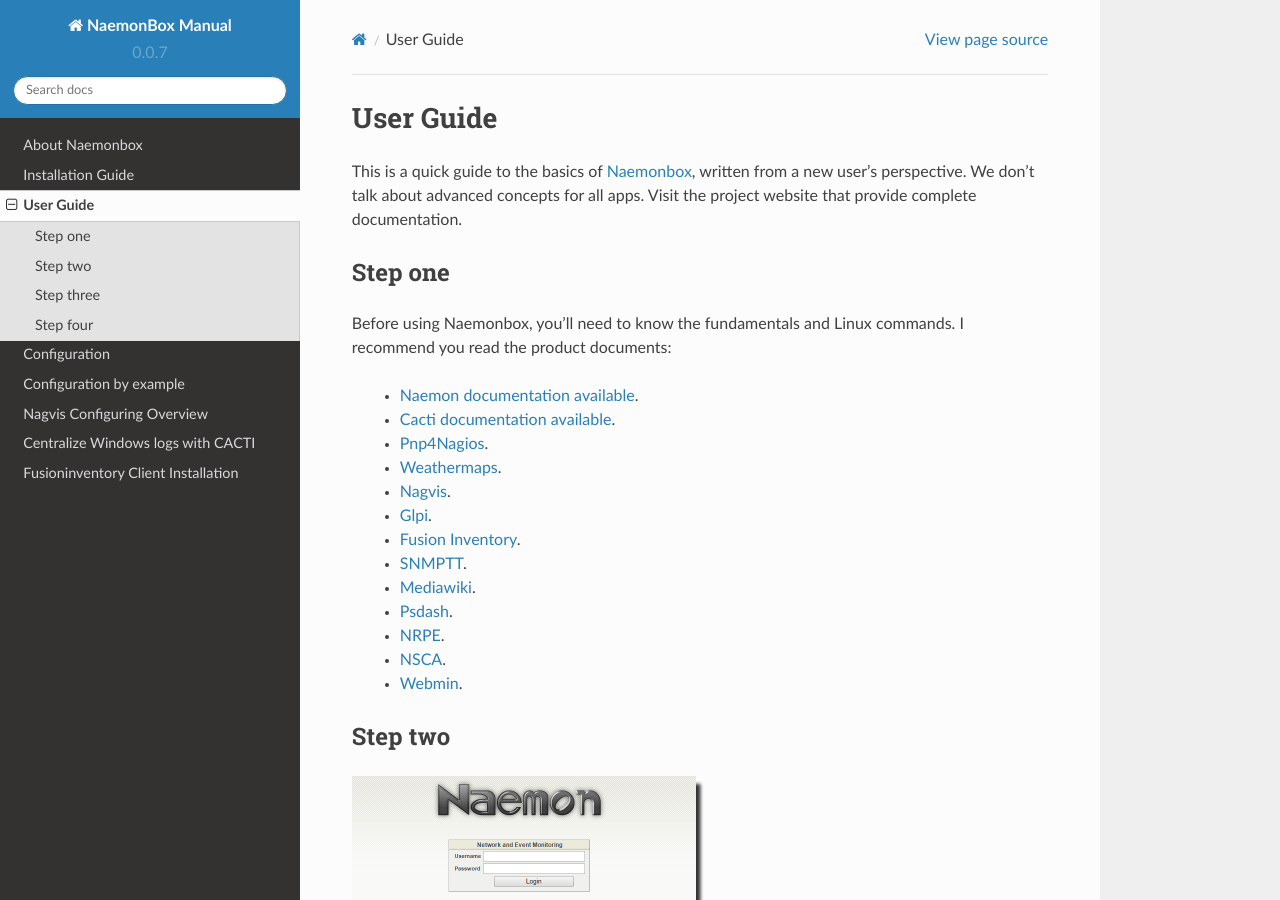
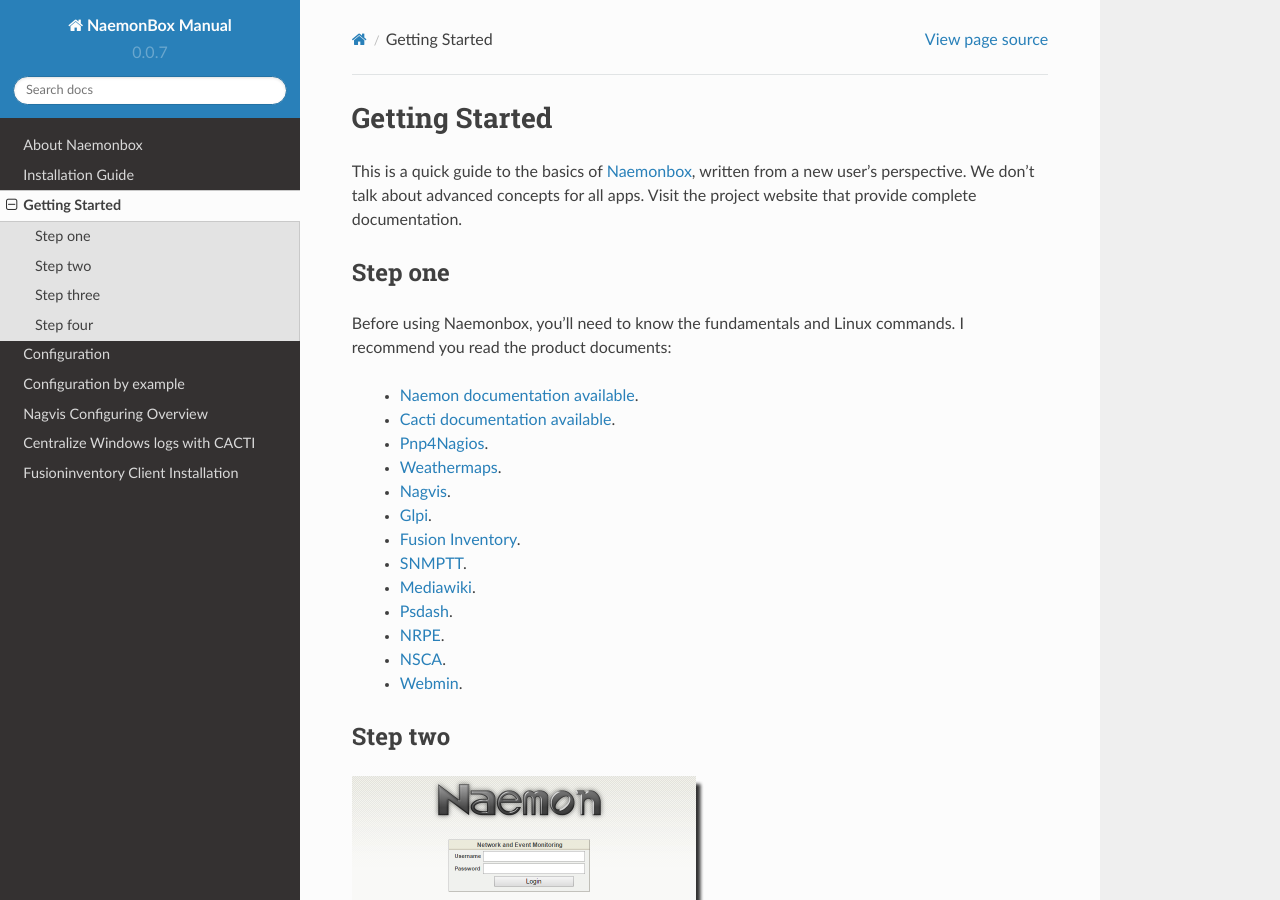
Before and after one commit to mgadi/naemonbox, a Sphinx documentation site: the page built from docs/source/03_user_guide/index.rst, in a window 1280 px wide and 900 px high. Built offline with Sphinx 7.4.7 and the Read the Docs theme 2.0.0, drawn with Linux system fonts in a browser that asks for light colours; pages that are not in the unit, such as notebooks, are missing from menus.

Commit message:
Update index.rst

```diff
--- a/docs/source/03_user_guide/index.rst
+++ b/docs/source/03_user_guide/index.rst
@@ -1,5 +1,5 @@
 ==============
-User Guide
+Getting Started
 ==============
 This is a quick guide to the basics of `Naemonbox <https://naemonbox.com/>`_, written from a new user’s perspective. We don’t talk about advanced concepts for all apps. Visit the project website that provide complete documentation.
 
```
